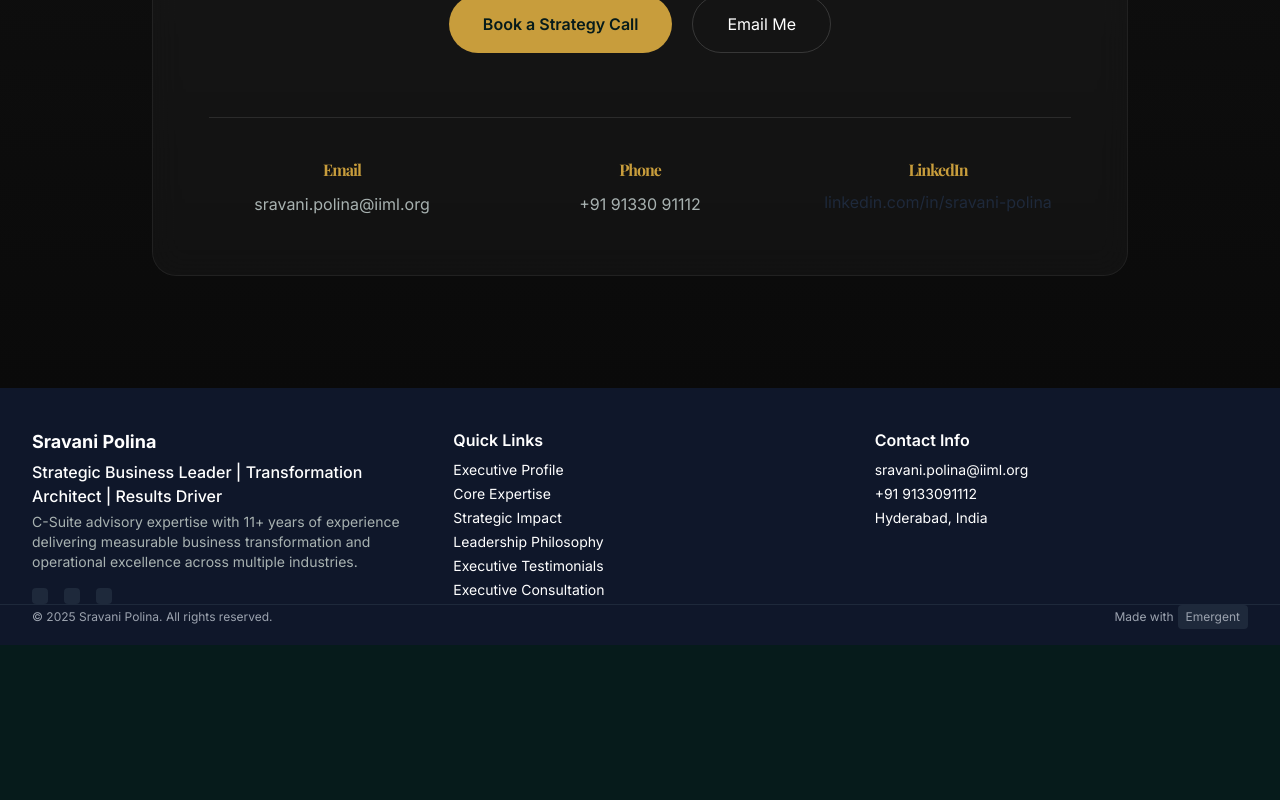
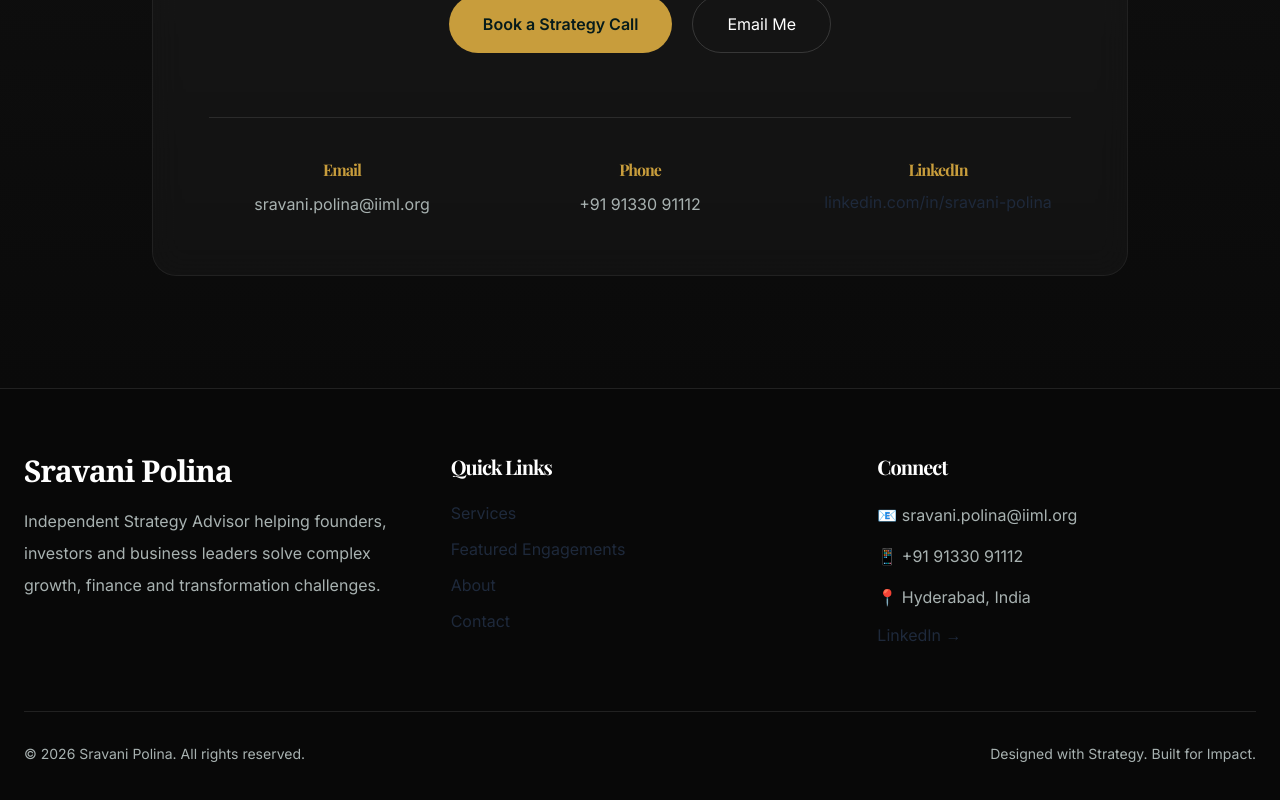
Before and after one commit to SravaniPolina/sravani-portfolio-frontend, a React (Create React App) app: page / in a window 1280 px wide. Shown: the part 7893-8693 px from the top of the page. Before the commit the page ends 8538 px from the top, so only its background shows below. Built offline with nearby package versions, Linux system fonts and the light colour scheme.

Commit message:
Update Footer.js

```diff
--- a/src/components/Footer.js
+++ b/src/components/Footer.js
@@ -2,55 +2,103 @@ import React from "react";
 
 export default function Footer() {
   return (
-    <footer className="bg-slate-900 text-white pt-10 pb-4">
-      <div className="container mx-auto px-6 grid md:grid-cols-3 gap-12">
-        {/* Left column: Profile */}
+    <footer className="bg-[#080808] border-t border-white/10">
+
+      <div className="max-w-7xl mx-auto px-6 py-16">
+
+        <div className="grid lg:grid-cols-3 gap-12">
+
+          {/* Left */}
+
           <div>
-          <div className="text-lg font-bold mb-1">Sravani Polina</div>
-          <div className="text-base font-medium mb-1">Strategic Business Leader | Transformation Architect | Results Driver</div>
-          <p className="text-sm mb-4">
-            C-Suite advisory expertise with 11+ years of experience delivering measurable business transformation and operational excellence across multiple industries.
+
+            <h2 className="text-3xl text-white font-serif mb-4">
+              Sravani Polina
+            </h2>
+
+            <p className="leading-8">
+              Independent Strategy Advisor helping founders, investors and
+              business leaders solve complex growth, finance and transformation
+              challenges.
             </p>
-          <div className="flex gap-4">
-            <a href="https://www.linkedin.com/in/sravanipolina/" target="_blank" rel="noopener noreferrer" className="bg-slate-800 hover:bg-indigo-600 p-2 rounded">
-              <i className="fa-brands fa-linkedin text-xl"></i>
+
+          </div>
+
+          {/* Middle */}
+
+          <div>
+
+            <h3 className="text-white text-xl mb-5">
+              Quick Links
+            </h3>
+
+            <div className="space-y-3">
+
+              <a href="#services" className="block hover:text-[var(--gold)]">
+                Services
               </a>
-            <a href="mailto:sravani.polina@iiml.org" className="bg-slate-800 hover:bg-indigo-600 p-2 rounded">
-              <i className="fa-solid fa-envelope text-xl"></i>
+
+              <a href="#projects" className="block hover:text-[var(--gold)]">
+                Featured Engagements
               </a>
-            <a href="tel:+919133091112" className="bg-slate-800 hover:bg-indigo-600 p-2 rounded">
-              <i className="fa-solid fa-phone text-xl"></i>
+
+              <a href="#about" className="block hover:text-[var(--gold)]">
+                About
               </a>
+
+              <a href="#contact" className="block hover:text-[var(--gold)]">
+                Contact
+              </a>
+
             </div>
+
           </div>
-        {/* Middle column: Quick Links */}
+
+          {/* Right */}
+
           <div>
-          <div className="font-semibold mb-2">Quick Links</div>
-          <div className="flex flex-col gap-1 text-sm">
-            <a href="#about" className="hover:text-indigo-400">Executive Profile</a>
-            <a href="#expertise" className="hover:text-indigo-400">Core Expertise</a>
-            <a href="#impact" className="hover:text-indigo-400">Strategic Impact</a>
-            <a href="#leadership" className="hover:text-indigo-400">Leadership Philosophy</a>
-            <a href="#testimonials" className="hover:text-indigo-400">Executive Testimonials</a>
-            <a href="#consultation" className="hover:text-indigo-400">Executive Consultation</a>
+
+            <h3 className="text-white text-xl mb-5">
+              Connect
+            </h3>
+
+            <div className="space-y-3">
+
+              <p>📧 sravani.polina@iiml.org</p>
+
+              <p>📱 +91 91330 91112</p>
+
+              <p>📍 Hyderabad, India</p>
+
+              <a
+                href="https://www.linkedin.com/in/sravani-polina"
+                target="_blank"
+                rel="noopener noreferrer"
+                className="block hover:text-[var(--gold)]"
+              >
+                LinkedIn →
+              </a>
+
             </div>
+
           </div>
-        {/* Right column: Contact Info */}
-        <div>
-          <div className="font-semibold mb-2">Contact Info</div>
-          <div className="text-sm mb-1">sravani.polina@iiml.org</div>
-          <div className="text-sm mb-1">+91 9133091112</div>
-          <div className="text-sm mb-1">Hyderabad, India</div>
+
         </div>
+
+        <div className="border-t border-white/10 mt-16 pt-8 flex flex-col md:flex-row justify-between items-center">
+
+          <p className="text-sm">
+            © 2026 Sravani Polina. All rights reserved.
+          </p>
+
+          <p className="text-sm mt-4 md:mt-0">
+            Designed with Strategy. Built for Impact.
+          </p>
+
         </div>
-      {/* Copyright and Badge */}
-      <div className="container mx-auto px-6 flex justify-between items-center pt-8 border-t border-slate-800 mt-8 text-xs text-gray-400">
-        <span>© 2025 Sravani Polina. All rights reserved.</span>
-        <span className="flex items-center">
-          <span className="mr-1">Made with</span>
-          <span className="bg-slate-800 px-2 py-1 rounded">Emergent</span>
-        </span>
+
       </div>
+
     </footer>
   );
 }
```
Lines whose indentation alone changed are shown as unchanged.
